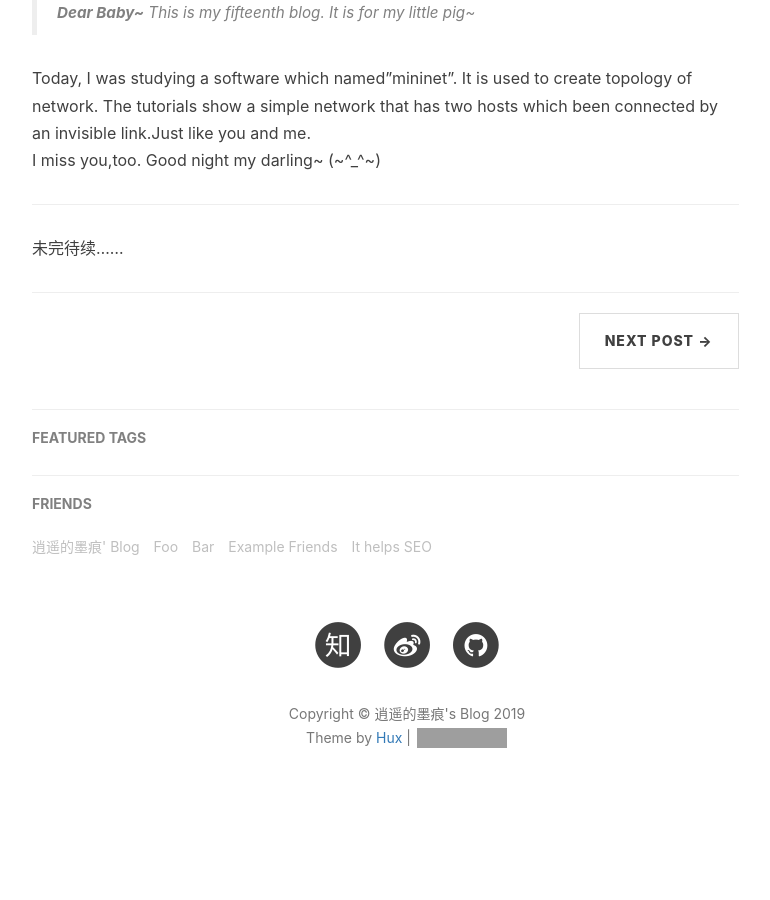
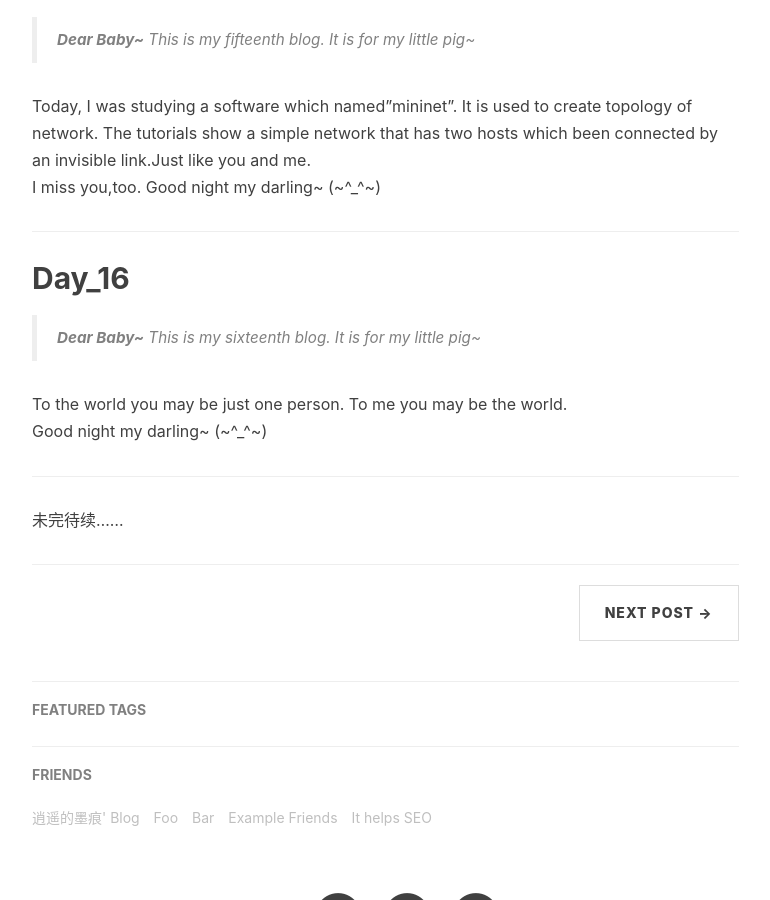
Before and after one commit to Big1ce/Big1ce.github.io, a Jekyll site: the page built from _posts/2019-08-16-good-night.markdown, in a window 1280 px wide and 900 px high, scrolled down 4843 px. Shown: the whole window, without its empty margins (233-1003 px from the left). Built offline with Jekyll 4.4.1, drawn with Linux system fonts in a browser that asks for light colours; nearby versions of some CDN libraries; comment, search, counter and statistics services are not loaded; before the commit the page ends 5685 px from its top, so only the background shows below that; grey boxes are pictures that could not be loaded.

Commit message:
post_day_16

```diff
--- a/_posts/2019-08-16-good-night.markdown
+++ b/_posts/2019-08-16-good-night.markdown
@@ -30,6 +30,7 @@ tags:
 [Day_13](#Day_13)<br>
 [Day_14](#Day_14)<br>
 [Day_15](#Day_15)<br>
+[Day_16](#Day_16)<br>
 
 
 ---
@@ -194,6 +195,17 @@ Today, I was studying a software which named"mininet". It is used to create topo
 I miss you,too. Good night my darling~ (~^_^~)
 
 ---
+<p id = "Day_16"></p>
+## Day_16
+
+
+> **Dear Baby~** This is my sixteenth blog. It is for my little pig~
+
+
+To the world you may be just one person. To me you may be the world.
+<br>Good night my darling~ (~^_^~)
+
+---
 
 
 
```
